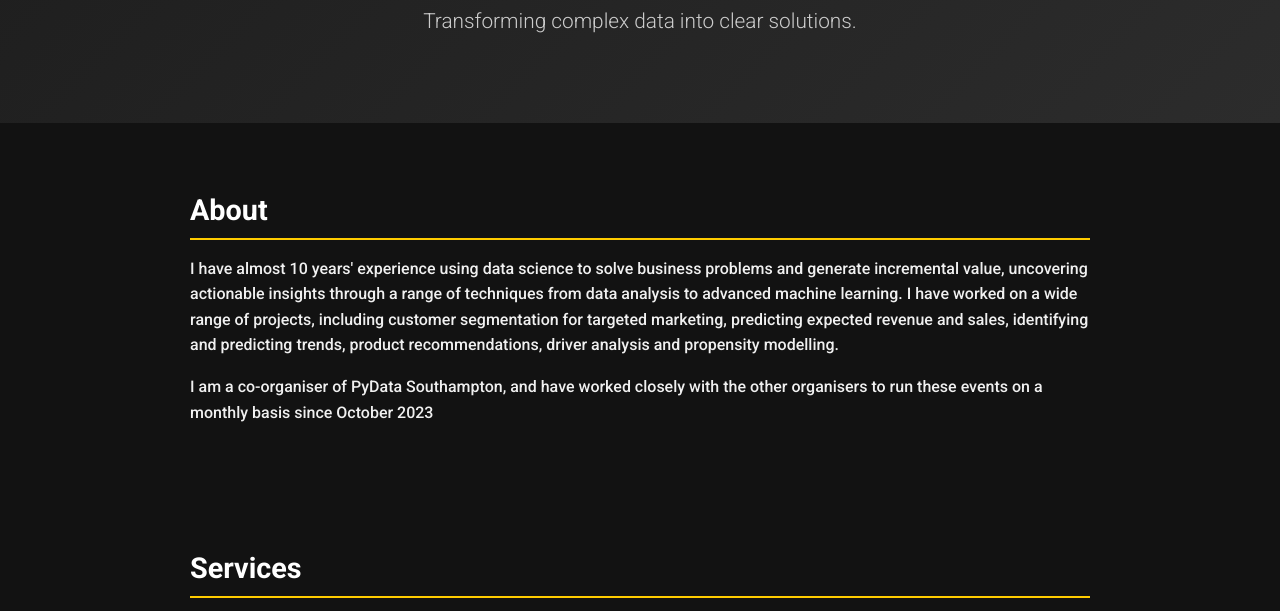
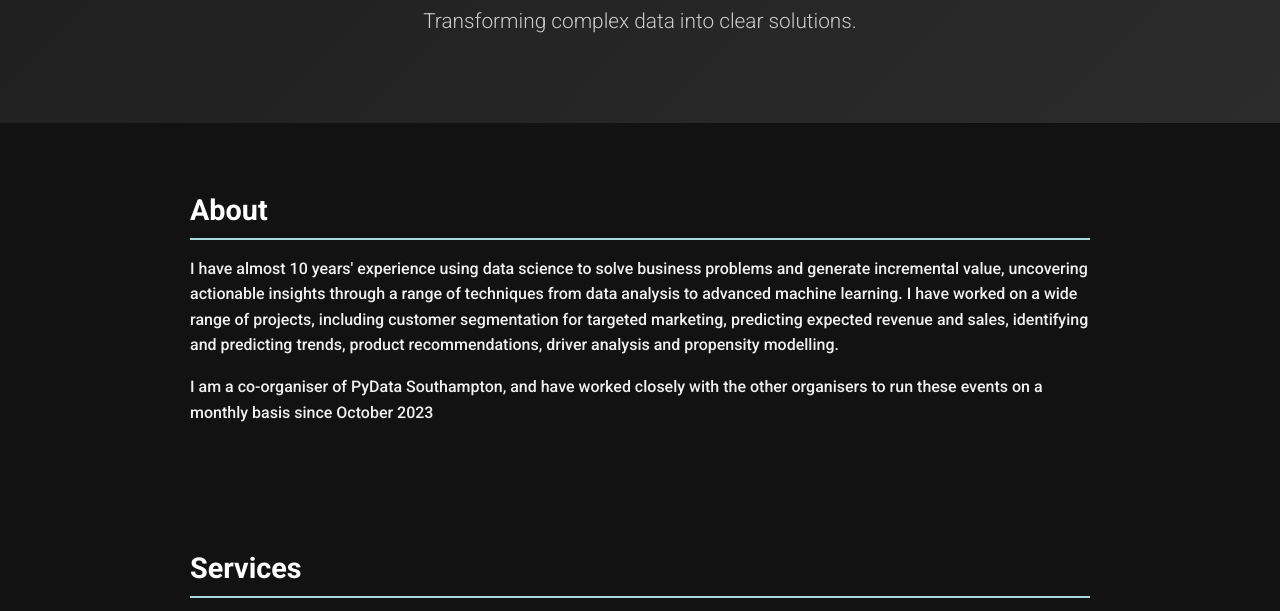
Before and after one commit to PyClaire/claireboyd.github.io, a plain HTML site: page index.html in a window 1280 px wide. Shown: the part 152-763 px from the top of the page. Drawn offline with Linux system fonts and the light colour scheme.

Commit message:
Update index.html

```diff
--- a/index.html
+++ b/index.html
@@ -39,7 +39,7 @@
     h2 {
       color: #ffffff;
       font-size: 1.8rem;
-      border-bottom: 2px solid #ffcc00;
+      border-bottom: 2px solid #A8DADC;
       padding-bottom: 0.3rem;
       margin-bottom: 1rem;
     }
```
